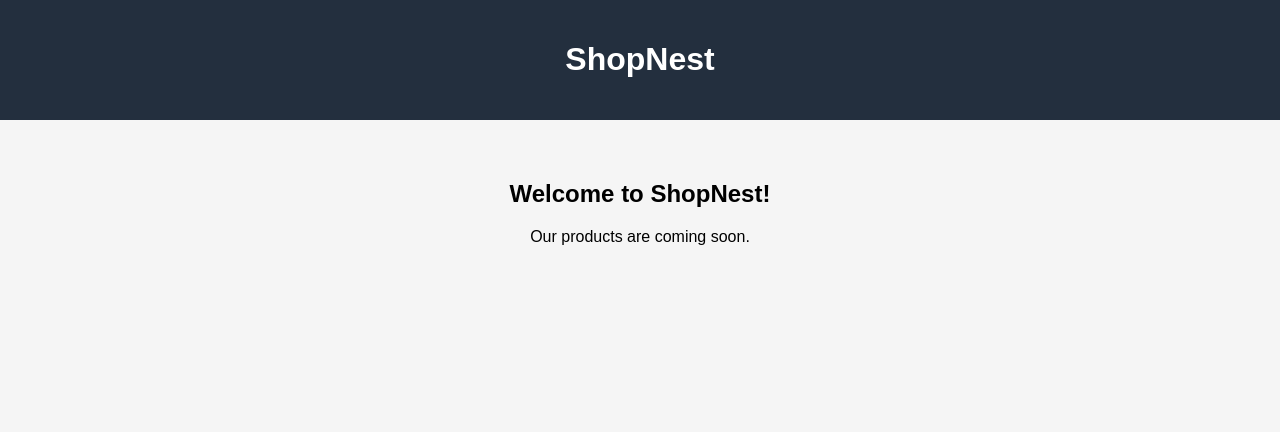
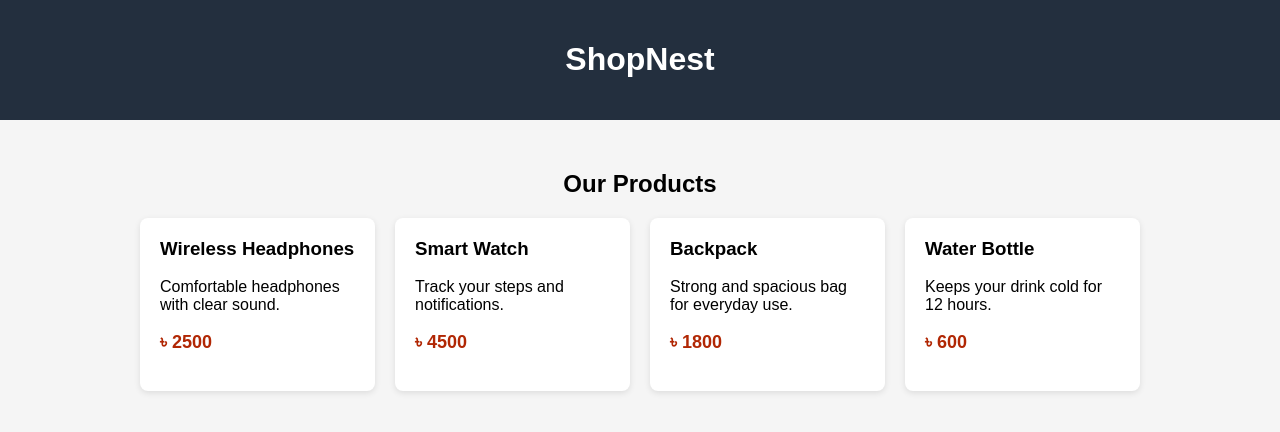
Before and after one commit to talktomoza/shopnest, a Flask app: page / in a window 1280 px wide. Shown: the top 432 px of the page. Run offline with Flask 3, Linux system fonts and the light colour scheme.

Commit message:
Add product list to homepage

```diff
--- a/app.py
+++ b/app.py
@@ -2,10 +2,17 @@ from flask import Flask, render_template
 
 app = Flask(__name__)
 
+PRODUCTS = [
+    {"id": 1, "name": "Wireless Headphones", "price": 2500, "description": "Comfortable headphones with clear sound."},
+    {"id": 2, "name": "Smart Watch", "price": 4500, "description": "Track your steps and notifications."},
+    {"id": 3, "name": "Backpack", "price": 1800, "description": "Strong and spacious bag for everyday use."},
+    {"id": 4, "name": "Water Bottle", "price": 600, "description": "Keeps your drink cold for 12 hours."},
+]
+
 
 @app.route("/")
 def home():
-    return render_template("index.html")
+    return render_template("index.html", products=PRODUCTS)
 
 
 if __name__ == "__main__":
--- a/templates/index.html
+++ b/templates/index.html
@@ -17,8 +17,31 @@
             text-align: center;
         }
         main {
-            padding: 40px 20px;
+            max-width: 1000px;
+            margin: 0 auto;
+            padding: 30px 20px;
+        }
+        h2 {
             text-align: center;
+        }
+        .grid {
+            display: grid;
+            grid-template-columns: repeat(auto-fill, minmax(220px, 1fr));
+            gap: 20px;
+        }
+        .card {
+            background: white;
+            border-radius: 8px;
+            padding: 20px;
+            box-shadow: 0 2px 6px rgba(0, 0, 0, 0.1);
+        }
+        .card h3 {
+            margin-top: 0;
+        }
+        .price {
+            color: #b12704;
+            font-weight: bold;
+            font-size: 18px;
         }
     </style>
 </head>
@@ -27,8 +50,16 @@
         <h1>ShopNest</h1>
     </header>
     <main>
-        <h2>Welcome to ShopNest!</h2>
-        <p>Our products are coming soon.</p>
+        <h2>Our Products</h2>
+        <div class="grid">
+            {% for product in products %}
+            <div class="card">
+                <h3>{{ product.name }}</h3>
+                <p>{{ product.description }}</p>
+                <p class="price">৳ {{ product.price }}</p>
+            </div>
+            {% endfor %}
+        </div>
     </main>
 </body>
 </html>
```
